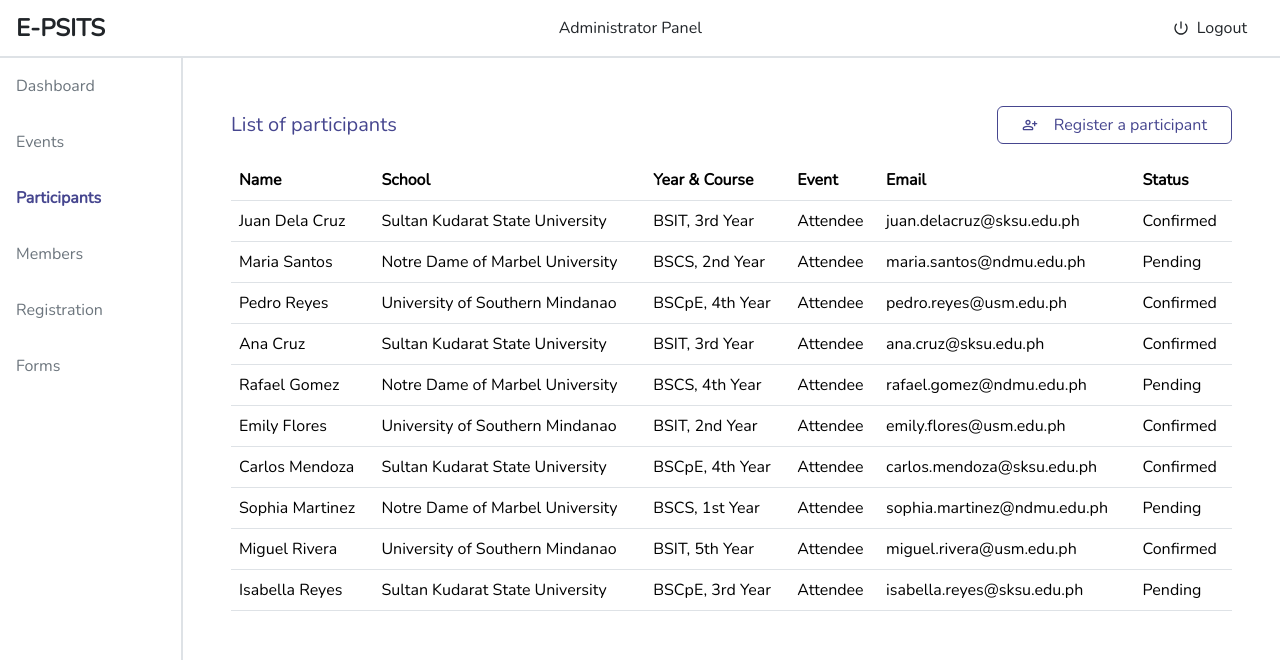
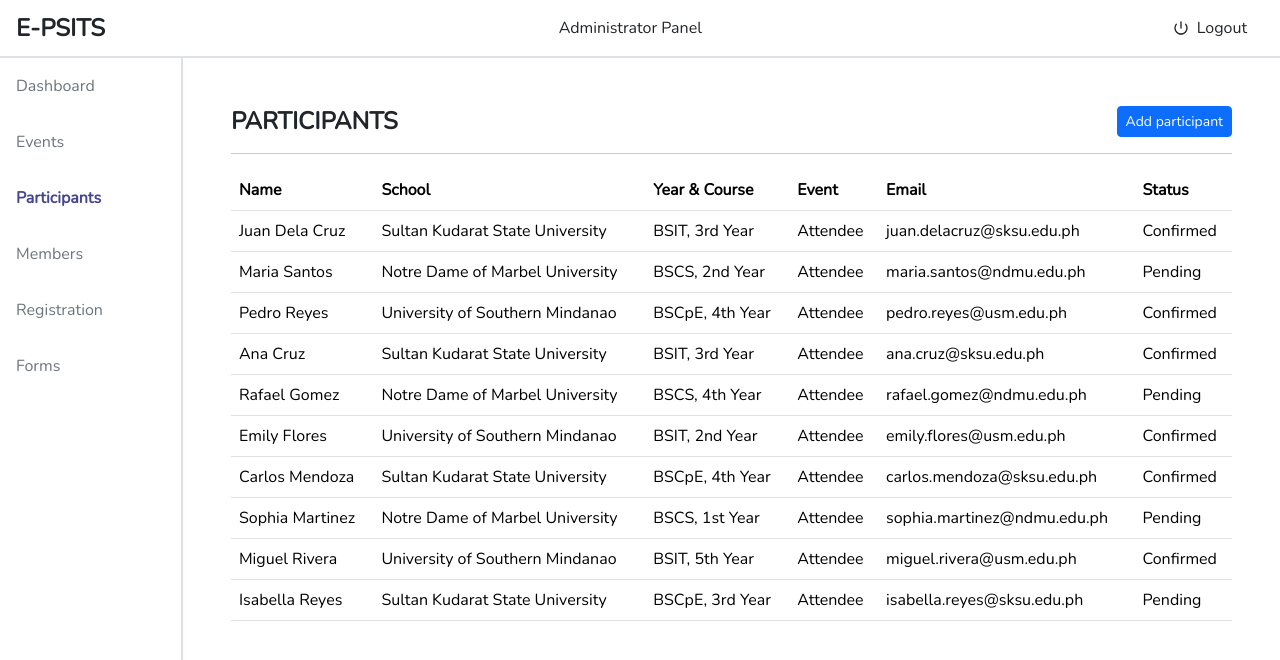
Before and after one commit to TenshinAkuma/e-psits, a Nuxt app: page /admin/participants in a window 1280 px wide. Shown: the top 660 px of the page. Built offline with nearby package versions, Linux system fonts and the light colour scheme; no server answers.

Commit message:
init participants

```diff
--- a/pages/admin/events/index.vue
+++ b/pages/admin/events/index.vue
@@ -1,5 +1,5 @@
 <template>
-	<div class="p-3">
+	<div class="">
 		<div class="d-flex justify-content-between align-items-center gap-3">
 			<h4 class="fw-bold m-0">EVENTS</h4>
 			<EventsCreateModal />
--- a/pages/admin/participants/index.vue
+++ b/pages/admin/participants/index.vue
@@ -1,15 +1,10 @@
 <template>
 	<div class="">
-    <div class="d-flex justify-content-between align-items-center mb-3">
-      <div class="fs-5 me-3" style="color: #46468f">List of participants</div>
-      <NuxtLink
-        to="/"
-        class="add-event-btn d-flex align-items-center gap-3 btn px-4"
-        style="color: #46468f; border-color: #46468f"
-        ><Icon name="material-symbols:person-add-outline-rounded" />Register a
-        participant</NuxtLink
-      >
+		<div class="d-flex justify-content-between align-items-center gap-3">
+			<h4 class="fw-bold m-0">PARTICIPANTS</h4>
+			<button class="btn btn-sm btn-primary">Add participant</button>
 		</div>
+		<hr />
 		<table class="table table-hover">
 			<thead>
 				<tr>
@@ -23,13 +18,19 @@
 			</thead>
 			<tbody>
 				<tr
-          v-for="(participant, id) in participants"
+					v-for="(participant, index) in participants"
+					:key="index"
 					class="table-row"
-          @click="toParticipantProfile(id)"
-        >
+					@click="toParticipantProfile(id)">
 					<td>{{ participant.name }}</td>
 					<td>{{ getParticipantSchool(participant.school) }}</td>
-          <td>{{ participant.course + ", " + participant.yearLevel }}</td>
+					<td>
+						{{
+							participant.course +
+							", " +
+							participant.yearLevel
+						}}
+					</td>
 					<td>{{ getParticipantEvent(participant.event) }}</td>
 					<td>{{ participant.email }}</td>
 					<td>{{ participant.registrationStatus }}</td>
```
Lines whose indentation alone changed are shown as unchanged.
